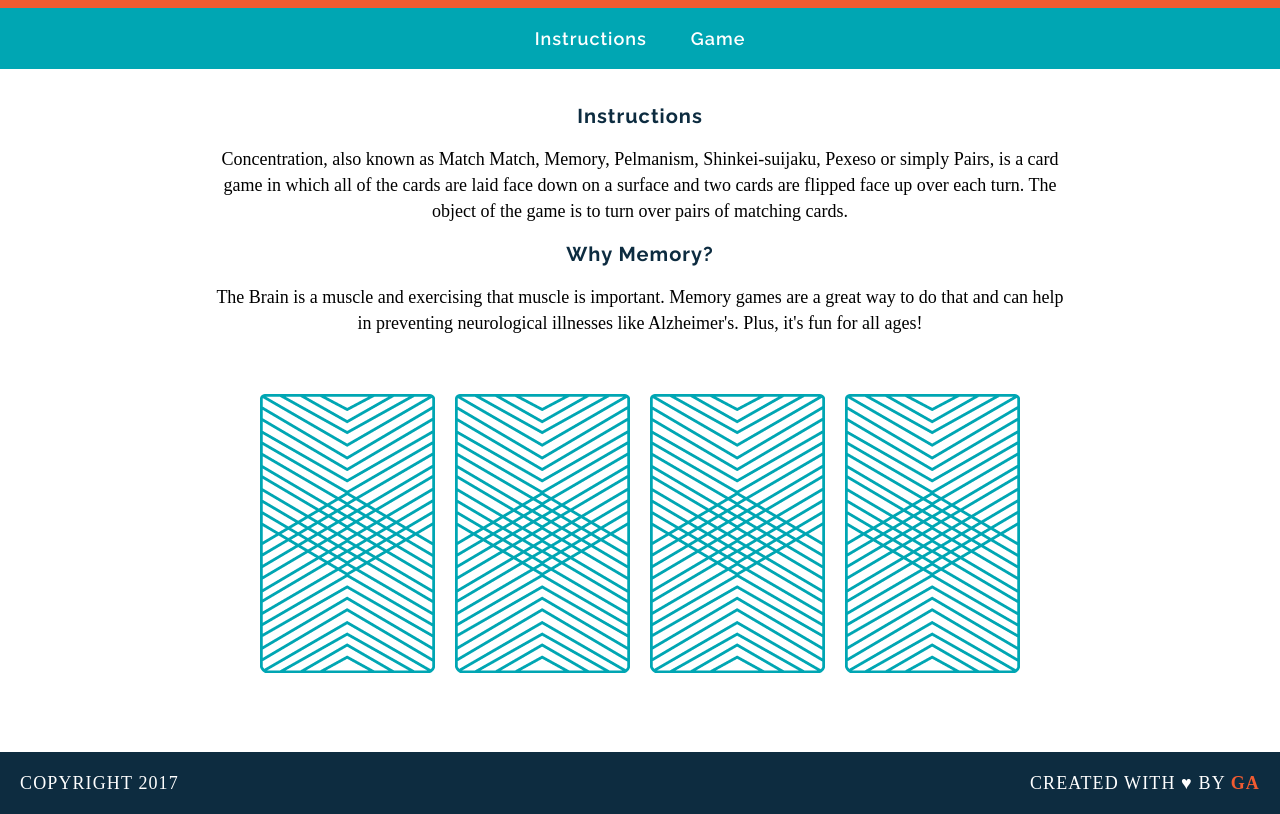
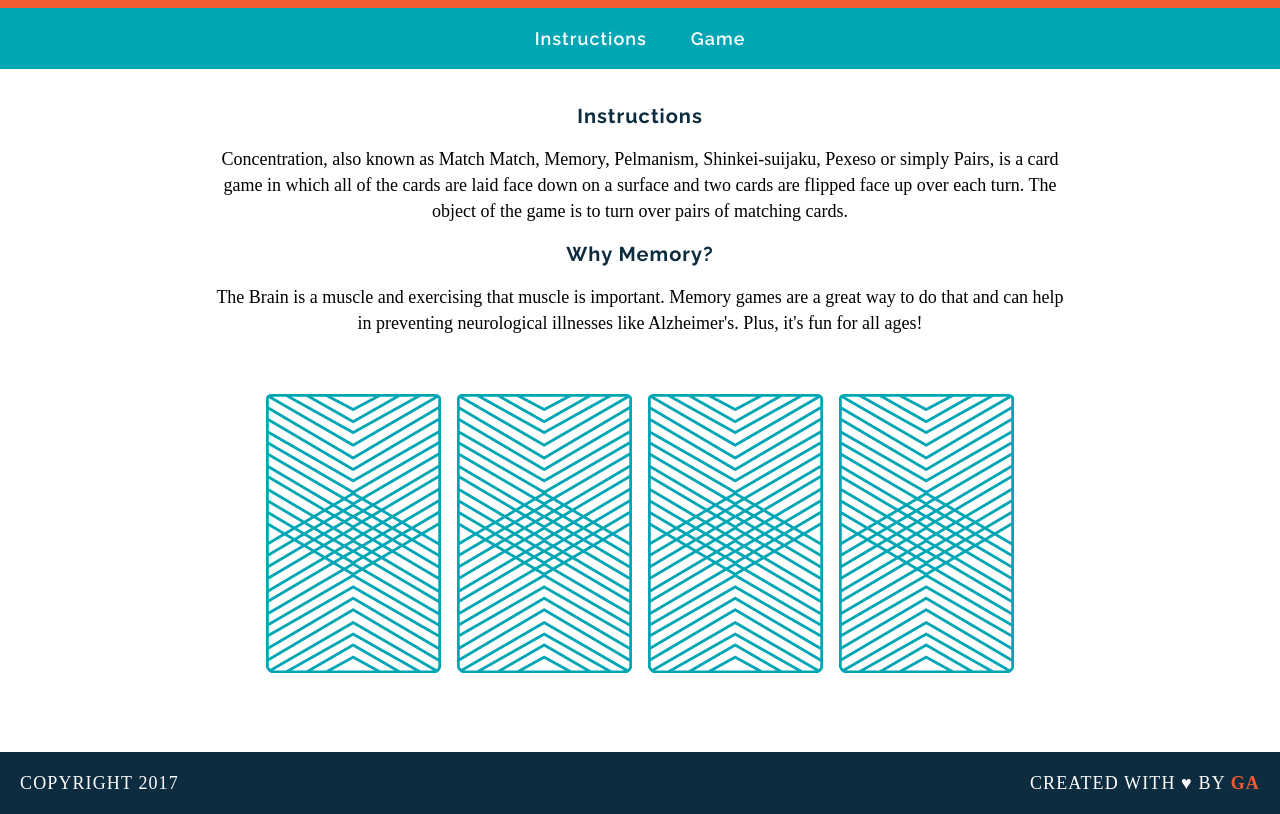
Before and after one commit to sboozy/wdi-fundamentals-memorygame, a plain HTML site: page memory_game/index.html in a window 1280 px wide. Shown: the part 105-919 px from the top of the page. Drawn offline with Linux system fonts and the light colour scheme; a web font is replaced by a local one.

Commit message:
finished basics of game

```diff
--- a/memory_game/index.html
+++ b/memory_game/index.html
@@ -24,18 +24,23 @@
 	<h2>Why Memory?</h2>
 	<p>The Brain is a muscle and exercising that muscle is important.  Memory games are a great way to do that and can help in preventing neurological illnesses like Alzheimer's.  Plus, it's fun for all ages!</p>
 
-	<div id="game">
+	<!-- <div id="game">
 		<img src="images/back.png" alt="Queen of Diamonds">
 		<img src="images/back.png" alt="Queen of Hearts">
 		<img src="images/back.png" alt="King of Diamonds">
 		<img src="images/back.png" alt="King of Hearts">
-	</div>
+	</div> -->
+
+	<div id = "game-board" class = "board clearfix"></div>
+
 	</main>
 
 	<footer class="clearfix">
 		<p class="copyright">Copyright 2017</p>
 		<p class="message">Created with &hearts; by <span class="name">GA</span></p>
-	<!-- <h5>This Site was Developed by: <a href="#">Stephanie Burr</a></h5> -->
+
+	<!-- <h5>This Site was Cobbled Together by: <a href="#">Stephanie Burr</a></h5> -->
+
 	</footer>
 
 	<script src="js/main.js"></script>
--- a/memory_game/js/main.js
+++ b/memory_game/js/main.js
@@ -23,26 +23,38 @@ var cardsInPlay = [];
 
 var checkForMatch = function() {
 	if (cardsInPlay[0] === cardsInPlay[1]) {
-		console.log("You found a match!");
+		alert("You found a match!");
   } else {
-  		console.log("Sorry, try again.");
+  		alert("Sorry, try again.");
 	}
 }
 
 
 
-var flipCard = function(cardId) {
+var flipCard = function() {
+	var cardId = this.getAttribute("data-id");
 
 	console.log("User flipped " + cards[cardId].rank);
 	cardsInPlay.push(cards[cardId].rank);
 	console.log(cards[cardId].cardImage);
 	console.log(cards[cardId].suit);
 
+	this.setAttribute("src", cards[cardId].cardImage);
+
 if (cardsInPlay.length === 2) {
 	checkForMatch()
 }
-
 }
 
-flipCard(0);
-flipCard(2);
+var createBoard = function() {
+	for (var i = 0; i < cards.length; i++) {
+		var cardElement = document.createElement("img");
+		cardElement.setAttribute("src", "images/back.png");
+		cardElement.setAttribute("data-id", i);
+		cardElement.addEventListener("click", flipCard);
+
+		document.getElementById("game-board").appendChild(cardElement);
+	}
+}
+
+createBoard();
```
